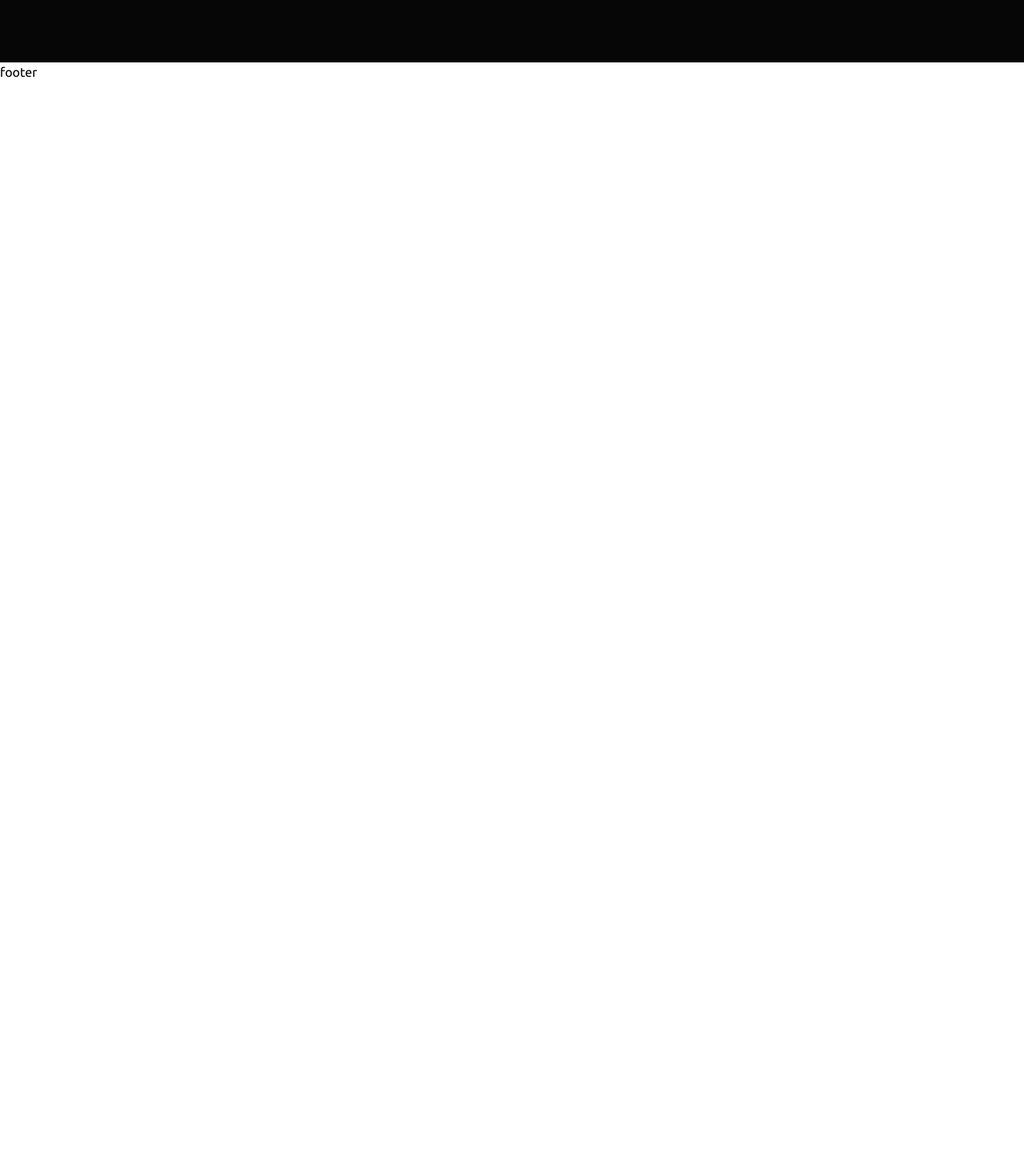
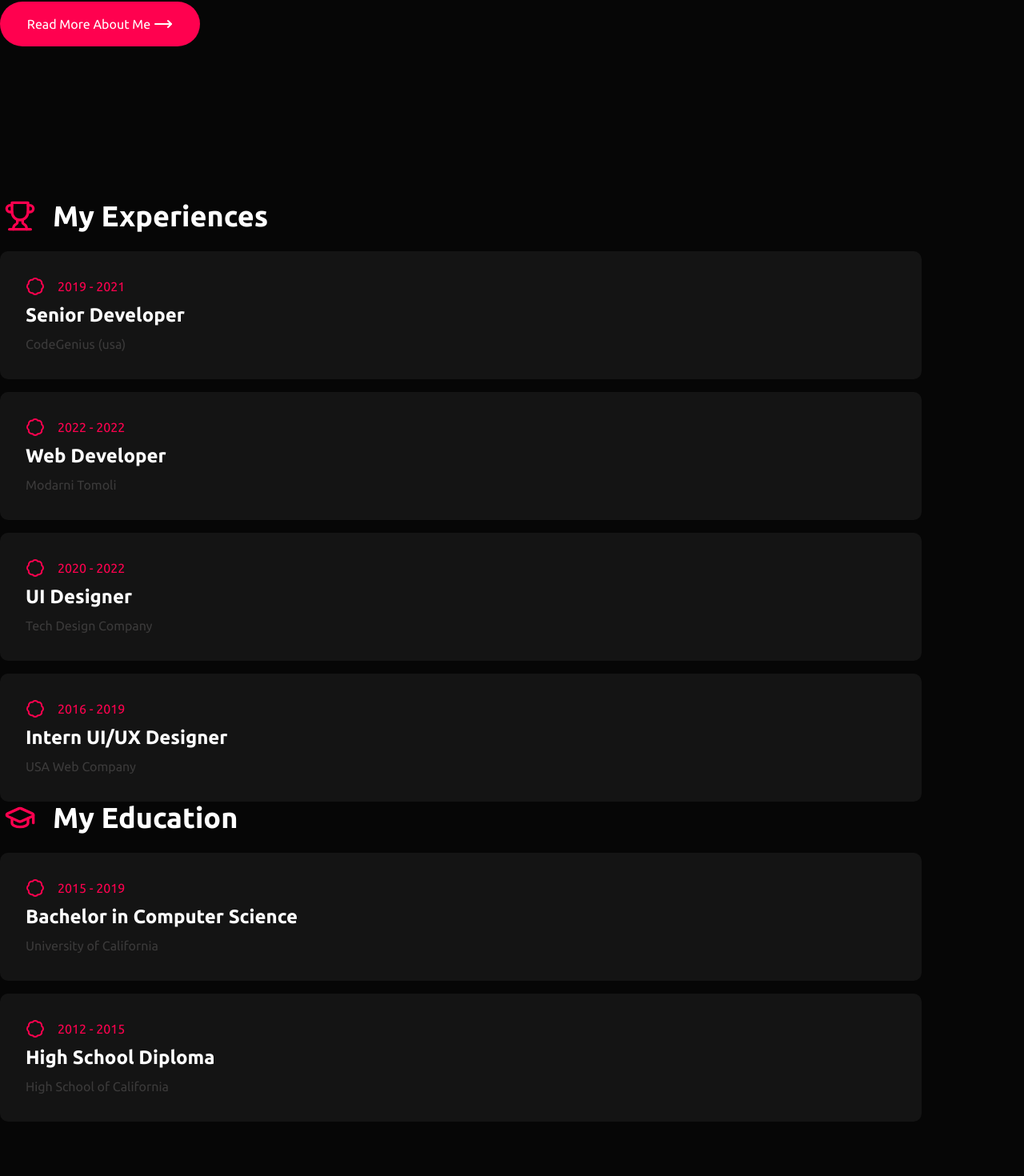
Before and after one commit to shahidul1920/prortfolioDesignWithReact, a React (Vite) app in the folder portafule/: page / in a window 1280 px wide. Shown: the part 2943-4413 px from the top of the page at 80% size. Before the commit the page ends 3045 px from the top, so only its background shows below. Built offline with nearby package versions, Linux system fonts and the light colour scheme.

Commit message:
exp and edu section

```diff
--- a/portafule/src/Pages/Home.jsx
+++ b/portafule/src/Pages/Home.jsx
@@ -1,12 +1,14 @@
 import React from 'react'
 import Hero from '../components/Hero'
 import About from '../components/About'
+import ExpNedu from '../components/ExpNedu'
 
 export default function Home() {
   return (
     <div>
       <Hero />
       <About />
+      <ExpNedu />
     </div>
   )
 }
--- a/portafule/src/components/About.jsx
+++ b/portafule/src/components/About.jsx
@@ -1,4 +1,4 @@
-import { Paperclip, Speaker } from 'lucide-react'
+import { MoveRight, Paperclip, Speaker } from 'lucide-react'
 import React from 'react'
 
 export default function About() {
@@ -6,7 +6,7 @@ export default function About() {
     <div className='aboutPage bg-[var(--dark)] py-[6rem] grid md:gap-[1rem]'>
 
       <div className="textSection container mx-auto">
-        <h2 className='text-[var(--pure)] text-wrap text-4xl text-center font-extrabold leading-[1.6] tracking-wide'>
+        <h2 className='text-[var(--pure)] text-wrap text-2xl md:text-4xl text-center font-extrabold leading-[1.6] tracking-wide'>
             I am a <span className='text-[var(--primary)]'>Full Stack Developer</span> with a passion for creating beautiful and functional user experiences. I have a strong foundation in full-stack web development, and I am always looking to learn new <span className='text-[var(--primary)]'>technologies and improve</span> my skills. I am currently seeking new opportunities to work on exciting projects with a <span className='text-[var(--primary)]'>talented team.</span>
         </h2>
       </div>
@@ -73,6 +73,13 @@ export default function About() {
                     </div>
                 </div>
 
+                <button className='max-w-[250px] justify-center gap-1 flex items-center btn p-4 text-[var(--pure)] bg-[var(--primary)] rounded-full'>
+                    <p>
+                        Read More About Me
+                    </p>
+                    <MoveRight />
+                </button>
+
             </div>
         </div>
 
--- /dev/null
+++ b/portafule/src/components/ExpNedu.jsx
@@ -0,0 +1,122 @@
+import { Badge, GraduationCap, Trophy } from "lucide-react";
+import React from "react";
+
+export default function ExpNedu() {
+  return (
+    <div className="expNedu bg-[var(--dark)] py-[6rem]">
+      <div className="container gridDev mx-auto gap-[3.4rem] xl:gap-0">
+        <div className="exp">
+          <div className="headLn flex items-center gap-4">
+            <Trophy className="text-[var(--primary)] size-[40px]" />
+            <h2 className="text-4xl text-[var(--pure)] font-extrabold">
+              My Experiences
+            </h2>
+          </div>
+
+          <div className="expCards mt-6">
+            <div className="card w-[90%] bg-[var(--mid-dark)] p-[2rem] rounded-[10px] grid gap-2">
+              <div className="year flex items-center gap-4">
+                <Badge className="text-[var(--primary)]" />
+                <span className="text-[var(--primary)]">2019 - 2021</span>
+              </div>
+              <div className="headlnXp">
+                <h2 className="text-[var(--pure)] text-2xl font-extrabold">
+                  Senior Developer
+                </h2>
+              </div>
+              <span className="company text-[var(--grayish)]">
+                CodeGenius (usa)
+              </span>
+            </div>
+
+            <div className="card w-[90%] bg-[var(--mid-dark)] p-[2rem] rounded-[10px] grid gap-2 mt-4">
+              <div className="year flex items-center gap-4">
+                <Badge className="text-[var(--primary)]" />
+                <span className="text-[var(--primary)]">2022 - 2022</span>
+              </div>
+              <div className="headlnXp">
+                <h2 className="text-[var(--pure)] text-2xl font-extrabold">
+                  Web Developer
+                </h2>
+              </div>
+              <span className="company text-[var(--grayish)]">
+                Modarni Tomoli
+              </span>
+            </div>
+
+            <div className="card w-[90%] bg-[var(--mid-dark)] p-[2rem] rounded-[10px] grid gap-2 mt-4">
+              <div className="year flex items-center gap-4">
+                <Badge className="text-[var(--primary)]" />
+                <span className="text-[var(--primary)]">2020 - 2022</span>
+              </div>
+              <div className="headlnXp">
+                <h2 className="text-[var(--pure)] text-2xl font-extrabold">
+                  UI Designer
+                </h2>
+              </div>
+              <span className="company text-[var(--grayish)]">
+                Tech Design Company
+              </span>
+            </div>
+
+            <div className="card w-[90%] bg-[var(--mid-dark)] p-[2rem] rounded-[10px] grid gap-2 mt-4">
+              <div className="year flex items-center gap-4">
+                <Badge className="text-[var(--primary)]" />
+                <span className="text-[var(--primary)]">2016 - 2019</span>
+              </div>
+              <div className="headlnXp">
+                <h2 className="text-[var(--pure)] text-2xl font-extrabold">
+                  Intern UI/UX Designer
+                </h2>
+              </div>
+              <span className="company text-[var(--grayish)]">
+                USA Web Company
+              </span>
+            </div>
+          </div>
+        </div>
+
+        <div className="edu">
+          <div className="headLn flex items-center gap-4">
+            <GraduationCap className="text-[var(--primary)] size-[40px]" />
+            <h2 className="text-4xl text-[var(--pure)] font-extrabold">
+              My Education
+            </h2>
+          </div>
+
+          <div className="eduCards mt-6">
+            <div className="card w-[90%] bg-[var(--mid-dark)] p-[2rem] rounded-[10px] grid gap-2">
+              <div className="year flex items-center gap-4">
+                <Badge className="text-[var(--primary)]" />
+                <span className="text-[var(--primary)]">2015 - 2019</span>
+              </div>
+              <div className="headlnXp">
+                <h2 className="text-[var(--pure)] text-2xl font-extrabold">
+                  Bachelor in Computer Science
+                </h2>
+              </div>
+              <span className="company text-[var(--grayish)]">
+                University of California
+              </span>
+            </div>
+
+            <div className="card w-[90%] bg-[var(--mid-dark)] p-[2rem] rounded-[10px] grid gap-2 mt-4">
+              <div className="year flex items-center gap-4">
+                <Badge className="text-[var(--primary)]" />
+                <span className="text-[var(--primary)]">2012 - 2015</span>
+              </div>
+              <div className="headlnXp">
+                <h2 className="text-[var(--pure)] text-2xl font-extrabold">
+                  High School Diploma
+                </h2>
+              </div>
+              <span className="company text-[var(--grayish)]">
+                High School of California
+              </span>
+            </div>
+          </div>
+        </div>
+      </div>
+    </div>
+  );
+}
--- a/portafule/src/index.css
+++ b/portafule/src/index.css
@@ -94,3 +94,7 @@ a{
   height: 410px;
   z-index: -1;
 }
+
+.headLn svg{
+  width: 50px;
+}
```
